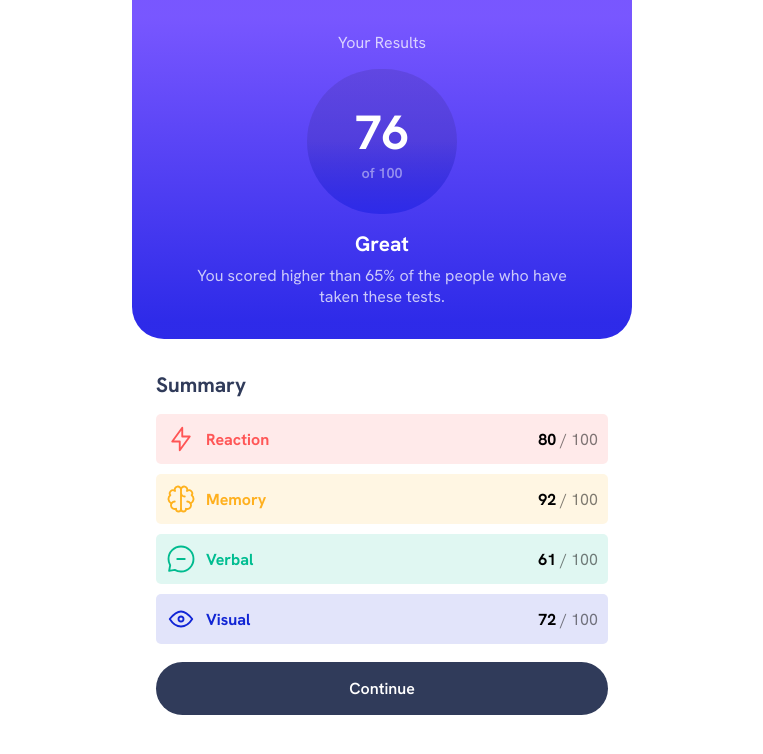
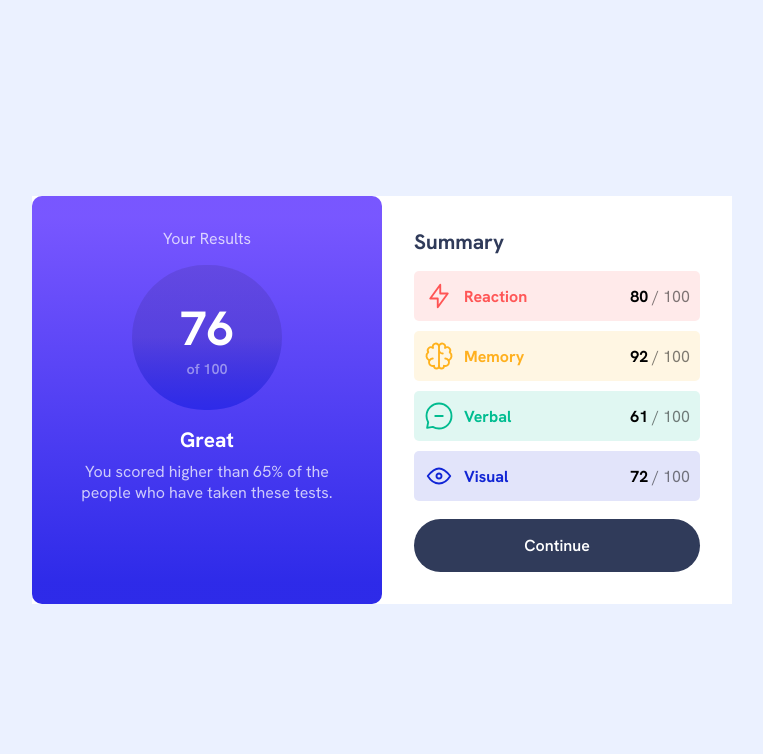
Before and after one commit to Wariz007/results_summary_page, a plain HTML site: page index.html in a window 1280 px wide. Shown: the whole page, without its empty margins (258-1021 px from the left). Drawn offline with nearby package versions, Linux system fonts and the light colour scheme; files that its build step writes are made by us from their sources.

Commit message:
100% progress: project complete

```diff
--- a/scss/_parentContainer.scss
+++ b/scss/_parentContainer.scss
@@ -1,13 +1,41 @@
+@media (min-width: 800px){
+    body{
+        height: 100vh;
+        display: flex;
+        justify-content: center;
+        align-items: center;
+        margin: 0;
+        background-color: $PaleBlue;
+    }
+
+    .parent__container .colored__container{
+        border-radius: 10px;
+    }
+
+    .parent__container .container__two{
+        margin-top: 0;
+        border-top-right-radius: 10px;
+        border-bottom-right-radius: 10px;
+        padding: 2rem;
+    }
+}
+
 .parent__container{
     height: 100vh;
     width: 100%;
     display: flex;
     flex-direction: column;
+    background-color: $White;
 }
 
 @media (min-width: 800px){
     .parent__container{
-        width: 500px;
+        width: 700px;
         margin: 0 auto;
+        display: grid;
+        place-content: center;
+        grid-template-columns: repeat(2, 1fr);
+        height: auto;
+        margin: auto;
     }
 }
--- a/scss/_summaryContainer.scss
+++ b/scss/_summaryContainer.scss
@@ -3,6 +3,7 @@
     flex-direction: column;
     padding: 1rem 1.5rem;
     margin-top: 1rem;
+    background-color: $White;
     /*border: 2px solid magenta;*/
 
     .btn{
@@ -63,7 +64,3 @@
     width: 30px;
     height: auto;
 }
-
-/*.summary__container div{
-    border: 2px solid magenta;
-}*/
```
